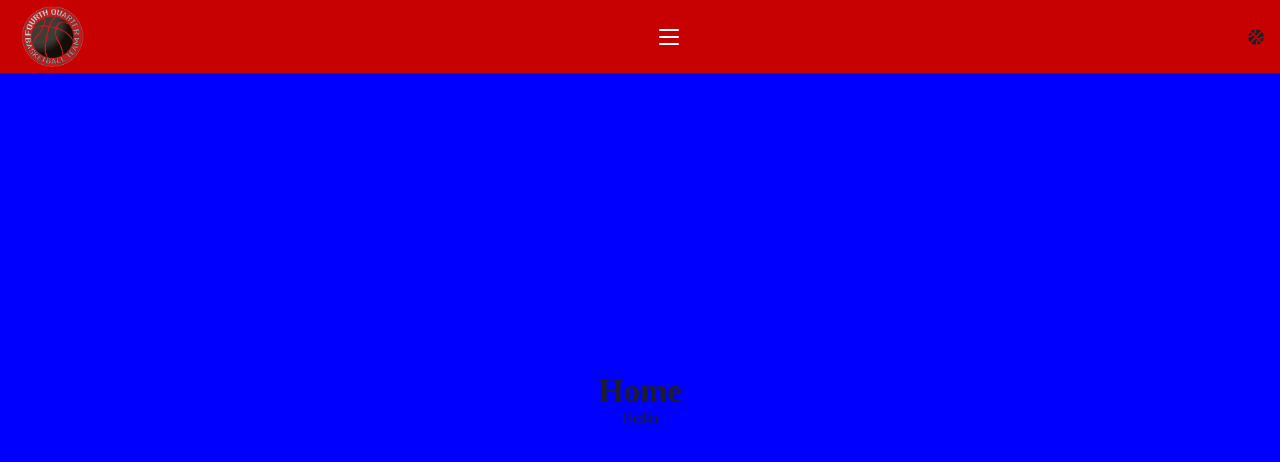
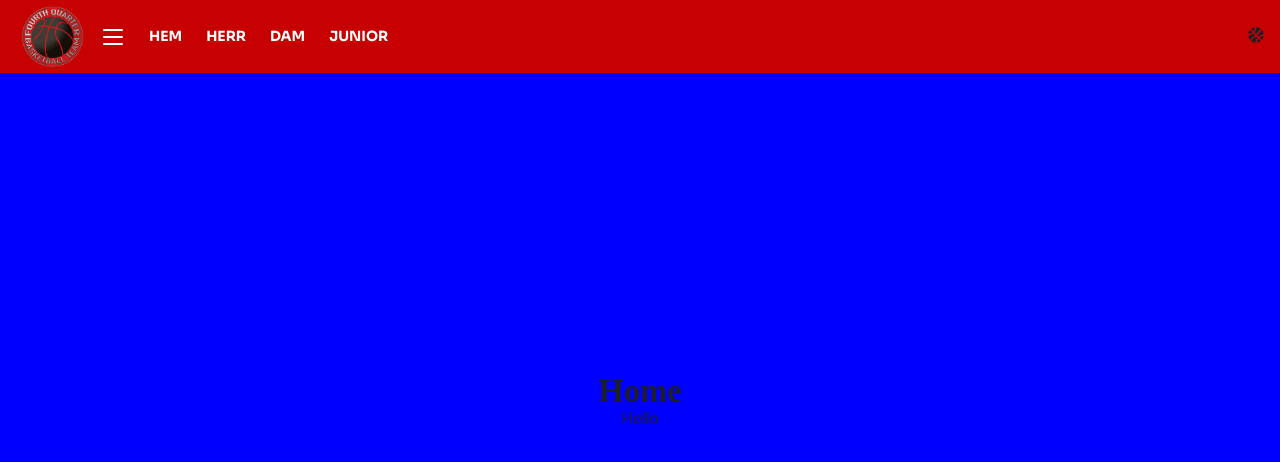
Before and after one commit to stu1612/T4Q, a React (Create React App) app: page / in a window 1280 px wide. Shown: the top 462 px of the page. Built offline with nearby package versions, Linux system fonts and the light colour scheme.

Commit message:
nav style for desktop working correctly

```diff
--- a/src/App.js
+++ b/src/App.js
@@ -11,12 +11,8 @@ function App() {
 
   return (
     <ThemeProvider theme={selectedTheme}>
-      {/* <div style={{ width: "100%", height: "100%", overflow: "hidden" }}> */}
       <GlobalStyles />
-      {/* <div style={{ width: "100%", height: "100%", overflow: "hidden" }}> */}
       <Navbar />
-      {/* </div>
-      </div> */}
     </ThemeProvider>
   );
 }
--- a/src/components/Logo/Logo.js
+++ b/src/components/Logo/Logo.js
@@ -3,6 +3,6 @@ import logo from "../../assets/images/logo.png";
 
 import { Image } from "./Style";
 
-export const Logo = () => {
+export const LOGO = () => {
   return <Image src={logo} alt="Logo" />;
 };
--- a/src/components/Navbar/Navbar.js
+++ b/src/components/Navbar/Navbar.js
@@ -4,13 +4,12 @@ import { ThemeContext } from "../../contexts/ThemeContext";
 import { ThemeToggler } from "../ThemeToggler/ThemeToggler";
 import { SwitchRoutes } from "../../routes/Switch";
 
-import { Nav, ListContainer, NavLink } from "./Style";
-import { Logo } from "../Logo/Logo";
+import { NAV, NAV_HEADER, DESK_NAV_LINKS, NAV_LINK, TOGGLER } from "./Style";
+import { LOGO } from "../Logo/Logo";
 import { HamburgerMenu } from "../Hamburger/Hamburger";
 
 export const Navbar = () => {
   const { theme, themeToggler } = useContext(ThemeContext);
-  const [mobileMenu, setMobileMenu] = useState(false);
   const [open, isOpen] = useState(false);
 
   const container = {
@@ -24,30 +23,21 @@ export const Navbar = () => {
   };
   return (
     <Router>
-      <Nav>
-        <Logo />
-        <HamburgerMenu open={open} isOpen={isOpen} />
-        {/* {open ? (
-          <div style={container}>
-            <h2>Hello</h2>
-          </div>
-        ) : (
-          <ListContainer>
-            <NavLink to="/">Hem</NavLink>
-            <NavLink to="/herr">Herr</NavLink>
-            <NavLink to="/dam">Dam</NavLink>
-            <NavLink to="/junior">Junior</NavLink>
-          </ListContainer>
-        )} */}
-        {/* <ListContainer>
-          <NavLink to="/">Hem</NavLink>
-          <NavLink to="/herr">Herr</NavLink>
-          <NavLink to="/dam">Dam</NavLink>
-          <NavLink to="/junior">Junior</NavLink>
-        </ListContainer> */}
-
-        <ThemeToggler themeToggler={themeToggler} />
-      </Nav>
+      <NAV>
+        <NAV_HEADER>
+          <LOGO />
+          <HamburgerMenu open={open} isOpen={isOpen} />
+        </NAV_HEADER>
+        <DESK_NAV_LINKS>
+          <NAV_LINK to="/">Hem</NAV_LINK>
+          <NAV_LINK to="/herr">Herr</NAV_LINK>
+          <NAV_LINK to="/dam">Dam</NAV_LINK>
+          <NAV_LINK to="/junior">Junior</NAV_LINK>
+        </DESK_NAV_LINKS>
+        <TOGGLER>
+          <ThemeToggler themeToggler={themeToggler} />
+        </TOGGLER>
+      </NAV>
 
       <SwitchRoutes />
     </Router>
--- a/src/components/Navbar/Style.js
+++ b/src/components/Navbar/Style.js
@@ -2,20 +2,24 @@
 import styled from "styled-components";
 import { NavLink as Link } from "react-router-dom";
 
-export const Nav = styled.nav`
+export const NAV = styled.nav`
   background: ${({ theme }) => theme.primary};
   display: flex;
+  align-items: center;
   justify-content: space-between;
-  align-items: center;
   padding: 0px 16px;
   position: absolute;
   width: 100%;
-  height: "100%";
   overflow: hidden;
   top: 0;
 `;
 
-export const ListContainer = styled.ul`
+export const NAV_HEADER = styled.header`
+  display: flex;
+  align-items: center;
+`;
+
+export const DESK_NAV_LINKS = styled.ul`
   display: flex;
   justify-content: flex-start;
   flex-direction: "row";
@@ -23,7 +27,7 @@ export const ListContainer = styled.ul`
   flex-grow: 1;
 `;
 
-export const NavLink = styled(Link)`
+export const NAV_LINK = styled(Link)`
   color: ${({ theme }) => theme.navFont};
   font-family: "Sora", sans-serif;
   font-size: 14px;
@@ -58,11 +62,9 @@ export const NavLink = styled(Link)`
     left: 0;
   }
 
-  /* &:hover {
-    border-bottom: 3px solid white;
-  } */
-
   /* &:active {
     border-bottom: 3px solid white;
   } */
 `;
+
+export const TOGGLER = styled.div``;
```
